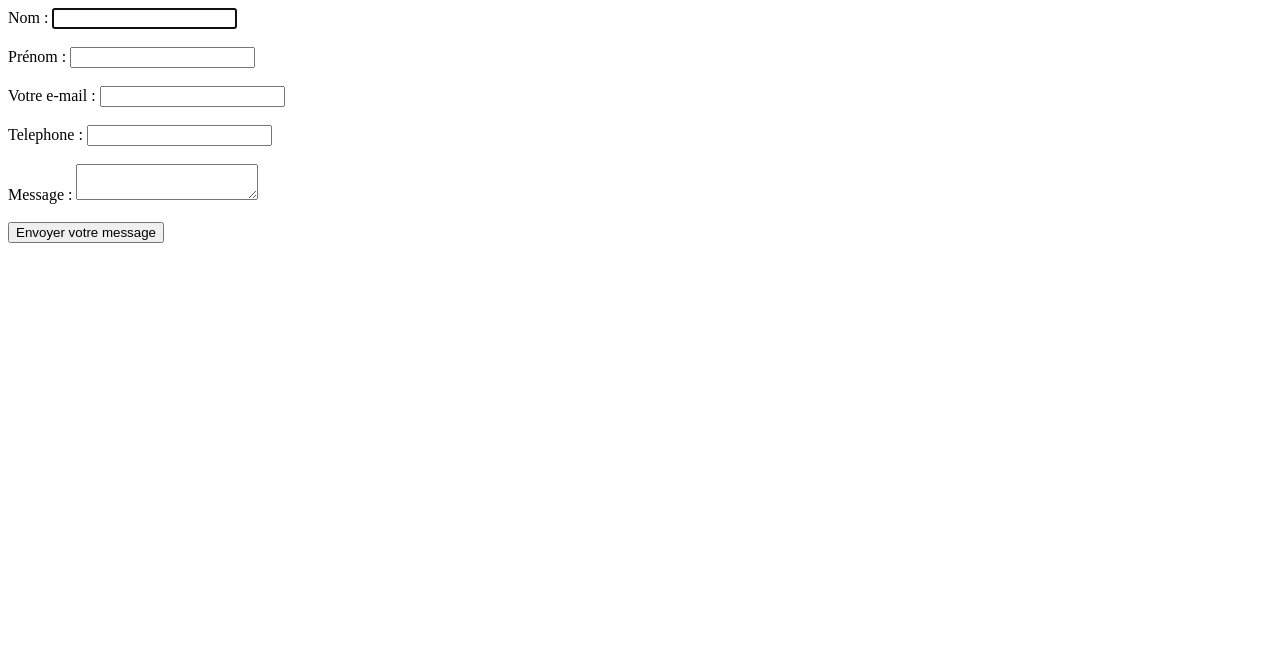
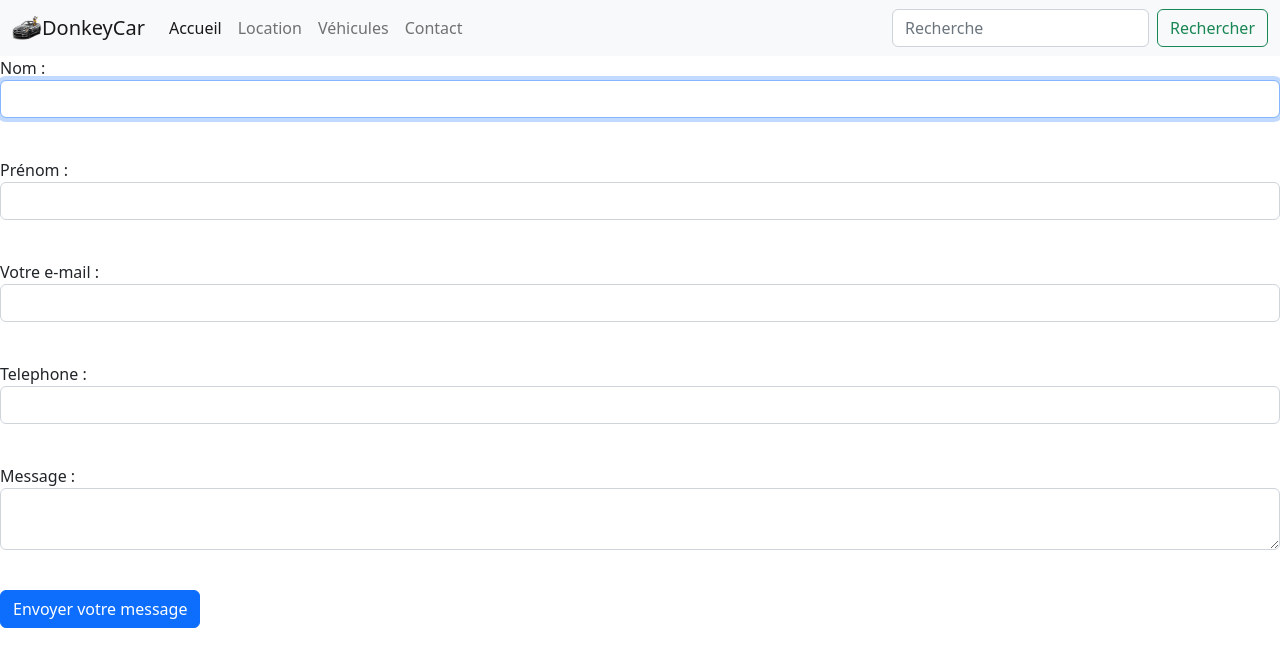
Before and after one commit to Peschard-Francois/DonkeyCar, a PHP site: page /form.php in a window 1280 px wide. Shown: the top 667 px of the page. Run offline with PHP 8.4, Linux system fonts and the light colour scheme.

Commit message:
Form update Bootstrap + include php, Header created

```diff
--- a/form.php
+++ b/form.php
@@ -1,25 +1,47 @@
+<?php
+
+include './include/header.php';
+
+?>
+
+<!DOCTYPE html>
+<html lang="en">
+
+<head>
+    <meta charset="UTF-8">
+    <meta http-equiv="X-UA-Compatible" content="IE=edge">
+    <meta name="viewport" content="width=device-width, initial-scale=1.0">
+    <title>Formulaire de contact</title>
+    <link href="https://cdn.jsdelivr.net/npm/bootstrap@5.2.0-beta1/dist/css/bootstrap.min.css" rel="stylesheet" integrity="sha384-0evHe/X+R7YkIZDRvuzKMRqM+OrBnVFBL6DOitfPri4tjfHxaWutUpFmBp4vmVor" crossorigin="anonymous">
+
+</head>
+
+<body>
     <form action="formresult.php" method="post">
-    <div>
+        <div class="mb-3">
             <label for="lname">Nom :</label>
-        <input type="text" id="lname" name="user_lname" autofocus>
+            <input type="text" class="form-control" id="lname" name="user_lname" autofocus>
         </div> <br>
-    <div>
+        <div class="mb-3">
             <label for="name">Prénom :</label>
-        <input type="text" id="name" name="user_name" required>
+            <input type="text" class="form-control" id="name" name="user_name" required>
         </div> <br>
-    <div>
+        <div class="mb-3">
             <label for="email">Votre e-mail :</label>
-        <input type="email" id="email" name="user_mail" required>
+            <input type="email" class="form-control" id="email" name="user_mail" required>
         </div> <br>
-    <div>
+        <div class="mb-3">
             <label for="tel">Telephone :</label>
-        <input type="tel" id="tel" name="user_tel" required>
+            <input type="tel" class="form-control" id="tel" name="user_tel" required>
         </div> <br>
-    <div>
+        <div class="mb-3">
             <label for="message">Message :</label>
-        <textarea id="message" name="user_message" required></textarea>
+            <textarea class="form-control" id="message" name="user_message" required></textarea>
         </div> <br>
         <div class="button">
-        <button type="submit">Envoyer votre message</button>
+            <button type="submit" class="btn btn-primary">Envoyer votre message</button>
         </div>
     </form>
+</body>
+
+</html>
--- a/include/header.php
+++ b/include/header.php
@@ -1 +1,44 @@
-<?php
+<!DOCTYPE html>
+<html lang="en">
+
+<head>
+    <meta charset="UTF-8">
+    <meta http-equiv="X-UA-Compatible" content="IE=edge">
+    <meta name="viewport" content="width=device-width, initial-scale=1.0">
+    <title>Header</title>
+    <link href="https://cdn.jsdelivr.net/npm/bootstrap@5.2.0-beta1/dist/css/bootstrap.min.css" rel="stylesheet" integrity="sha384-0evHe/X+R7YkIZDRvuzKMRqM+OrBnVFBL6DOitfPri4tjfHxaWutUpFmBp4vmVor" crossorigin="anonymous">
+</head>
+
+<body>
+    <nav class="navbar navbar-expand-lg bg-light">
+        <div class="container-fluid">
+            <img src="../donkeycar.png" alt="" width="30" height="24">
+            <a class="navbar-brand" href="#">DonkeyCar</a>
+            <button class="navbar-toggler" type="button" data-bs-toggle="collapse" data-bs-target="#navbarSupportedContent" aria-controls="navbarSupportedContent" aria-expanded="false" aria-label="Toggle navigation">
+                <span class="navbar-toggler-icon"></span>
+            </button>
+            <div class="collapse navbar-collapse" id="navbarSupportedContent">
+                <ul class="navbar-nav me-auto mb-2 mb-lg-0">
+                    <li class="nav-item">
+                        <a class="nav-link active" aria-current="page" href="#">Accueil</a>
+                    </li>
+                    <li class="nav-item">
+                        <a class="nav-link" href="#">Location</a>
+                    </li>
+                    <li class="nav-item">
+                        <a class="nav-link" href="#">Véhicules</a>
+                    </li>
+                    <li class="nav-item">
+                        <a class="nav-link" href="../form.php">Contact</a>
+                    </li>
+                </ul>
+                <form class="d-flex" role="search">
+                    <input class="form-control me-2" type="search" placeholder="Recherche" aria-label="Search">
+                    <button class="btn btn-outline-success" type="submit">Rechercher</button>
+                </form>
+            </div>
+        </div>
+    </nav>
+</body>
+
+</html>
```
Also changed, not shown: donkeycar.png (added). Lines whose indentation alone changed are shown as unchanged.
